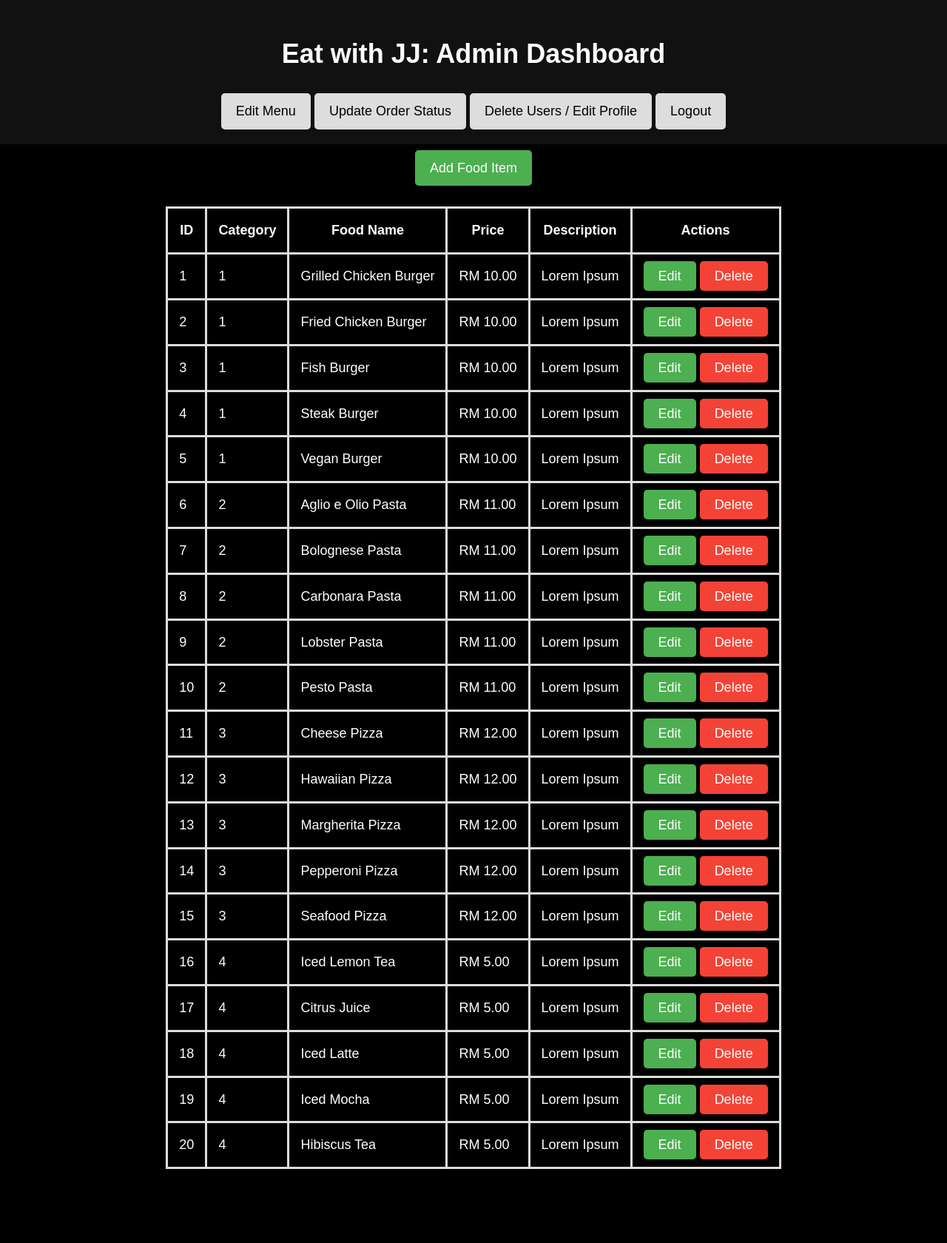
After one commit to jkgithub02/Eat-with-JJ, a PHP site: page /admin/edit_menu.php in a window 1280 px wide. The commit adds this page. Shown: the whole page at 74% size. Run offline with PHP 8.4, Linux system fonts and the light colour scheme; the visitor is signed in with stand-in values (Sample User, id 1); data comes from the database, SQL or seed files in the repository.

Commit message:
did edit menu for admin folder and sql password text

```diff
--- a/COMP1044_database.sql
+++ b/COMP1044_database.sql
@@ -10,8 +10,9 @@ CREATE TABLE admin (
     password VARCHAR(255) NOT NULL
 );
 
+--password is admin123, password hashing used here
 INSERT INTO admin(aid, username, password) VALUES
-(1, "admin123", "admin123");
+(1, "admin123", "$2y$10$alp7ZWTEoEg.Qzk9e6MTCuai1VsYkhhnCGAl46rBPqYL.a52y3vjG");
 
 
 -- User Table
--- a/admin/admin.css
+++ b/admin/admin.css
@@ -0,0 +1,221 @@
+body {
+    font-family: sans-serif;
+    margin: 0;
+    padding: 0;
+    padding-bottom: 80px;
+    background-color: #000;
+    color: #fff;
+    font-size: 18px;
+    /* Increase base font size */
+    line-height: 1.6;
+    /* Increase line spacing */
+}
+
+header {
+    text-align: center;
+    padding: 20px;
+    background-color: #111;
+}
+
+header h1 {
+    font-family: Arial;
+}
+
+header a {
+    color: #ddd;
+    padding: 10px;
+}
+
+header a.button-link {
+    /* other button styles */
+    box-shadow: 0 2px 5px rgba(0, 0, 0, 0.2);
+}
+
+header a.button-link:hover,
+.order a:hover {
+    background-color: #777272;
+    /* Sample accent color - replace as needed */
+}
+
+a.button-link {
+    display: inline-block;
+    background-color: #ddd;
+    color: #000;
+    padding: 10px 20px;
+    text-decoration: none;
+    border-radius: 5px;
+    transition: color 0.3s ease;
+}
+
+a.button-link:hover {
+    background-color: #ccc;
+}
+
+.fas.fa-shopping-cart {
+    font-size: 20px;
+    /* Adjust font size as needed */
+    color: #fff;
+    /* Match link color */
+    padding-left: 10px;
+}
+
+.button {
+    background-color: #4CAF50;
+    /* Example: Green background */
+    color: white;
+    padding: 10px 20px;
+    margin: 8px 0;
+    border: none;
+    border-radius: 5px;
+    /* Slightly rounded corners */
+    cursor: pointer;
+    text-decoration: none;
+    /* Remove underline if buttons are links */
+}
+
+
+/* Optional hover effect */
+.button:hover {
+    background-color: #45a049;
+    /* Slightly darker green on hover */
+}
+
+.button.delete {
+    background-color: #f44336;
+    /* Red background */
+    color: white;
+    /* White text for contrast */
+}
+
+.button.delete:hover {
+    background-color: #da190b;
+    /* Darker red on hover */
+}
+
+main {
+    padding: 20px;
+    display: flex;
+    flex-wrap: wrap;
+    justify-content: space-between;
+}
+
+
+.welcome-message{
+    padding-top: 40px;
+    display: flex;
+    justify-content: center;
+    align-items: center;
+    text-align: center;
+    overflow: hidden;
+    font-weight: bold;
+    font-size: 50px;
+}
+
+.welcome-message p1 {
+    display: inline-block;
+    padding-left: 100%;  /* Start the text off-screen */
+    animation: marquee 15s linear infinite; /* Animation details below */
+}
+
+@keyframes marquee {
+    0% { transform: translate(0, 0); }
+    100% { transform: translate(-100%, 0); }
+}
+
+.form-wrapper {
+    display: flex;
+    flex-direction: column;
+    /* Optional, for vertical stacking if later needed */
+    align-items: center;
+    justify-content: center;
+    width: 100%;
+    margin: 0 auto;
+    padding-top: 20px;
+    /* Ensure the wrapper takes up full width */
+}
+
+.form-container {
+    background-color: #222;
+    /* Slightly lighter shade for contrast */
+    padding: 40px;
+    /* More padding for spaciousness */
+    border-radius: 8px;
+    /* Soften the edges */
+    box-shadow: 0 5px 10px rgba(0, 0, 0, 0.3);
+    /* Subtle shadow */
+    text-align: center;
+}
+
+.form-container h2 {
+    margin-bottom: 20px;
+    font-size: 24px;
+}
+
+.form-container label {
+    display: block;
+    margin-bottom: 10px;
+}
+
+.form-container input[type="text"],
+.form-container input[type="number"],
+.form-container input[type="file"],
+.form-container textarea,
+.form-container select,
+.form-container input[type="password"] {
+    width: 100%;
+    padding: 12px;
+    border: 1px solid #ddd;
+    border-radius: 5px;
+    margin-bottom: 15px;
+    box-sizing: border-box;
+}
+
+.form-container select option {
+    text-align: center;
+    font-weight: 50px;
+    font-style: bold;
+}
+
+
+.form-container button[type="submit"] {
+    background-color: #444;
+    /* Darker button color */
+    color: #fff;
+    padding: 12px 20px;
+    border: none;
+    border-radius: 5px;
+    cursor: pointer;
+    transition: background-color 0.3s ease;
+    /* Smooth transition */
+}
+
+.form-container button[type="submit"]:hover {
+    background-color: #555;
+    /* Slightly darker on hover */
+}
+
+
+/*admin tables*/
+table {
+    border-collapse: collapse;
+    margin: 20px auto;
+    /* Center the table */
+}
+
+th,
+td {
+    border: 3px solid #ddd;
+    padding: 15px;
+    text-align: left;
+}
+
+th {
+    text-align: center;
+}
+
+.add-container {
+    display: flex;
+    justify-content: center;
+    text-align: center;
+    align-items: center;
+}
--- /dev/null
+++ b/admin/admin.js
@@ -0,0 +1,9 @@
+const deleteButtons = document.querySelectorAll('.delete');
+
+deleteButtons.forEach(button => {
+    button.addEventListener('click', function(event) {
+        if (!confirm('Are you sure you want to delete this item?')) {
+            event.preventDefault();
+        }
+    });
+});
--- /dev/null
+++ b/admin/edit_menu.php
@@ -0,0 +1,86 @@
+<?php
+session_start();
+include ('../connection.php');
+if (!isset($_SESSION['admin_logged_in'])) {
+    header('Location: index.php');
+    exit();
+}
+
+
+
+if (isset($_GET['delete_id'])) {
+    $id = (int) $_GET['delete_id']; // Sanitize ID
+    $sql = "DELETE FROM food WHERE fid = ?";
+    $stmt = $conn->prepare($sql);
+    $stmt->bind_param('i', $id);
+    $stmt->execute();
+}
+
+// Fetch food items
+$sql = "SELECT fid, fcid, foodname, price, description FROM food";
+$result = $conn->query($sql);
+?>
+<!DOCTYPE html>
+<html>
+
+<head>
+    <title>Edit Menu</title>
+    <link rel="stylesheet" href="admin.css">
+</head>
+
+<body>
+    <?php include('header.php');?>
+
+    <div class="add-container">
+        <a href="add_food.php" class="button">Add Food Item</a>
+    </div>
+
+
+    <?php if ($result->num_rows > 0): ?>
+        <table>
+            <thead>
+                <tr>
+                    <th>ID</th>
+                    <th>Category</th>
+                    <th>Food Name</th>
+                    <th>Price</th>
+                    <th>Description</th>
+                    <th>Actions</th>
+                </tr>
+            </thead>
+            <tbody>
+                <?php while ($row = $result->fetch_assoc()): ?>
+                    <tr>
+                        <td>
+                            <?php echo $row['fid']; ?>
+                        </td>
+                        <td>
+                            <?php echo $row['fcid']; ?>
+                        </td>
+                        <td>
+                            <?php echo $row['foodname']; ?>
+                        </td>
+                        <td>RM
+                            <?php echo $row['price']; ?>
+                        </td>
+                        <td>
+                            <?php echo $row['description']; ?>
+                        </td>
+                        <td>
+                            <a href="edit_food.php?id=<?php echo $row['fid']; ?>" class="button">Edit</a>
+                            <a href="?delete_id=<?php echo $row['fid']; ?>" class="button delete"
+                                onclick="return confirm('Are you sure you want to delete this item?');">Delete</a>
+                        </td>
+                    </tr>
+                <?php endwhile; ?>
+            </tbody>
+        </table>
+    <?php else: ?>
+        <p>No food items found.</p>
+    <?php endif; ?>
+
+        <script src="admin.js"></script>
+
+</body>
+
+</html>
--- /dev/null
+++ b/admin/header.php
@@ -0,0 +1,11 @@
+<header>
+    <h1>Eat with JJ: Admin Dashboard</h1>
+    <nav>
+
+        <a href="edit_menu.php" class="button-link">Edit Menu</a>
+        <a href="order_status.php" class="button-link">Update Order Status</a>
+        <a href="manage_users.php" class="button-link">Delete Users / Edit Profile</a>
+        <a href="logout.php" class="button-link">Logout</a>
+
+    </nav>
+</header>
--- a/admin/index.php
+++ b/admin/index.php
@@ -44,7 +44,7 @@ if ($_SERVER['REQUEST_METHOD'] === 'POST') {
 
 <head>
     <title>Admin Login</title>
-    <link rel="stylesheet" href="../style.css">
+    <link rel="stylesheet" href="admin.css">
 </head>
 
 <body>
--- /dev/null
+++ b/admin/logout.php
@@ -0,0 +1,6 @@
+<?php
+session_start();
+session_destroy();
+header('Location: index.php');
+exit();
+?>
```
Also changed, not shown: admin/add_food.php (added, +120 -0 lines), admin/admin.php (+24 -1 lines), admin/edit_food.php (added, +164 -0 lines), admin/welcome-message.jpg (added), style.css (line endings or trailing spaces).
